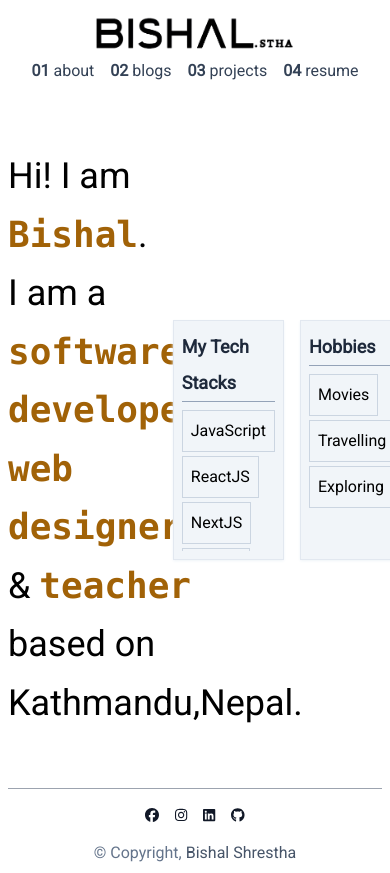
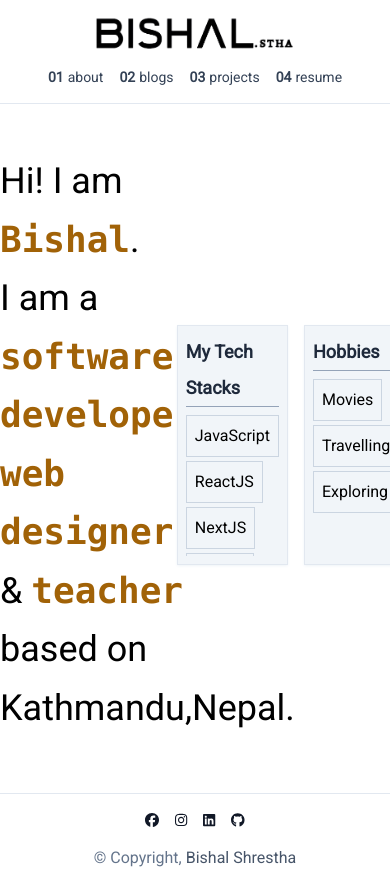
Before and after one commit to iambstha/newPortfolio, a Next.js app: page / in a window 390 px wide. Built offline with nearby package versions, Linux system fonts and the light colour scheme.

Commit message:
Made responsive

```diff
--- a/app/layout.js
+++ b/app/layout.js
@@ -14,7 +14,7 @@ export const metadata = {
 export default function RootLayout({ children }) {
   return (
     <html lang="en">
-      <body className={`p-2 m-0 md:m-6 lg:m-8 ${roboto.className} min-h-screen`}>
+      <body className={`p-0 m-0 md:p-2 md:m-6 lg:m-8 ${roboto.className} min-h-screen`}>
         <Header />
         {children}
         <Footer />
--- a/app/projects/page.js
+++ b/app/projects/page.js
@@ -49,21 +49,20 @@ import getHygraph from '@/utils/getHygraph'
 
 export default async function projects(){
     const {projects} = await getHygraph()
-    console.log(projects)
     return (
-        <div className=' flex justify-center items-center w-full py-10 ' >
+        <div className=' flex justify-center items-center w-full py-0 md:py-10 ' >
             <div className=' flex flex-col justify-center items-start w-full md:w-2/3 p-2 md:p-0  ' >
-                <h2 className=' text-3xl w-full text-center md:text-left font-semibold text-slate-800 leading-relaxed ' >All Projects</h2>
+                <h2 className='text-2xl md:text-3xl w-full text-center md:text-left font-semibold text-slate-800 leading-relaxed ' >All Projects</h2>
                 <div className=' w-full ' >
                     <ul className=' flex gap-4 flex-wrap w-full justify-center md:justify-center lg:justify-start ' >
                         {projects?.map(project => (
                             <li key={project.id} className=' flex flex-col border-[1px] border-slate-200 hover:border-slate-300 hover:rounded hover:shadow-none lg:hover:shadow-md  w-[95%] md:w-[60%] lg:w-[32%] ' >
-                                <div href='' className=' cursor-default p-4 flex flex-col w-full leading-relaxed ' >
+                                <div href='' className=' cursor-default p-2 md:p-4 flex flex-col w-full leading-relaxed ' >
                                     <div className='flex gap-2' >{project.tags.map(tag => (<span className=' border-[1px] border-s-slate-200 p-[2px] px-2 text-xs rounded-md '>{tag}</span>))}</div>
                                     <h3 className=' text-lg pt-2 font-semibold text-slate-600 '>{project.name}</h3>
                                     <p className=' text-sm font-thin text-slate-500 pb-2 h-14 overflow-hidden ' >{project.description}</p>
                                     <div>
-                                        <ul className=' flex gap-2 ' >
+                                        <ul className=' flex gap-2 text-sm md:text-base ' >
                                             {project.sourceUrl ? <li><a className=' border-[1px] border-slate-800 bg-slate-800 hover:bg-slate-700 hover:border-slate-700 py-[4px] px-[8px] rounded text-slate-50 ' href={project.sourceUrl}>Source Code</a></li> : ''}
                                             {project.liveUrl ? <li><a className=' border-[1px] border-slate-800 bg-slate-800 hover:bg-slate-700 hover:border-slate-700 py-[4px] px-[8px] rounded text-slate-50 ' href={project.liveUrl}>Live</a></li> : ''}
                                         </ul>
--- a/components/core/Footer.js
+++ b/components/core/Footer.js
@@ -5,7 +5,7 @@ import { faGithub, faFacebook, faInstagram, faLinkedin } from '@fortawesome/free
 
 const Footer = () => {
   return (
-    <div className=' flex justify-center flex-col items-center border-t-[1px] border-t-gray-400 mt-2 ' >
+    <div className=' flex justify-center flex-col items-center border-t-[1px] border-t-slate-200 mt-2 ' >
         <div className=' flex justify-center items-center ' >
             <ul className=' flex gap-4 md:gap-8  lg:gap-10 py-4 text-sm md:text-lg lg:text-2xl text-gray-900 ' >
                 <li><Link href=''><FontAwesomeIcon icon={faFacebook} className=' hover:text-blue-950 ' /></Link></li>
--- a/components/core/Header.js
+++ b/components/core/Header.js
@@ -5,9 +5,9 @@ import Link from 'next/link'
 
 const Header = () => {
     return (
-        <div className=' p-2 '>
+        <div className=' p-2 border-b-[1px] border-b-slate-200 '>
             <div className=' flex flex-col md:flex-row justify-between items-center ' >
-                <div className=' felx flex-col h-full '>
+                <div className=' felx flex-col h-full p-2 md:p-0 '>
                     <Link href='/'><Image src='/logo_85.png' width={200} height={85} /></Link>
                 </div>
                 <div className=' felx flex-col p-2 md:p-0 '>
--- a/components/core/Nav.js
+++ b/components/core/Nav.js
@@ -5,10 +5,10 @@ const Nav = () => {
   return (
     <div>
         <ul className=' flex gap-4 ' >
-            <li><Link href='/about' className=' flex gap-1 text-slate-700 hover:underline hover:text-slate-950 ' ><span className=' text-base font-semibold hover:font-bold ' >01</span><span>about</span></Link></li>
-            <li><Link href='/blogs' className=' flex gap-1 text-slate-700 hover:underline hover:text-slate-950 ' ><span className=' text-base font-semibold hover:font-bold ' >02</span><span>blogs</span></Link></li>
-            <li><Link href='/projects' className=' flex gap-1 text-slate-700 hover:underline hover:text-slate-950 ' ><span className=' text-base font-semibold hover:font-bold ' >03</span><span>projects</span></Link></li>
-            <li><Link href='/resume' className=' flex gap-1 text-slate-700 hover:underline hover:text-slate-950 ' ><span className=' text-base font-semibold hover:font-bold ' >04</span><span>resume</span></Link></li>
+            <li><Link href='/about' className=' flex gap-1 text-slate-700 hover:underline hover:text-slate-950 ' ><span className=' text-sm md:text-base font-semibold hover:font-bold ' >01</span><span className=' text-sm md:text-base ' >about</span></Link></li>
+            <li><Link href='/blogs' className=' flex gap-1 text-slate-700 hover:underline hover:text-slate-950 ' ><span className=' text-sm md:text-base font-semibold hover:font-bold ' >02</span><span className=' text-sm md:text-base ' >blogs</span></Link></li>
+            <li><Link href='/projects' className=' flex gap-1 text-slate-700 hover:underline hover:text-slate-950 ' ><span className=' text-sm md:text-base font-semibold hover:font-bold ' >03</span><span className=' text-sm md:text-base ' >projects</span></Link></li>
+            <li><Link href='/resume' className=' flex gap-1 text-slate-700 hover:underline hover:text-slate-950 ' ><span className=' text-sm md:text-base font-semibold hover:font-bold ' >04</span><span className=' text-sm md:text-base ' >resume</span></Link></li>
         </ul>
     </div>
   )
```
